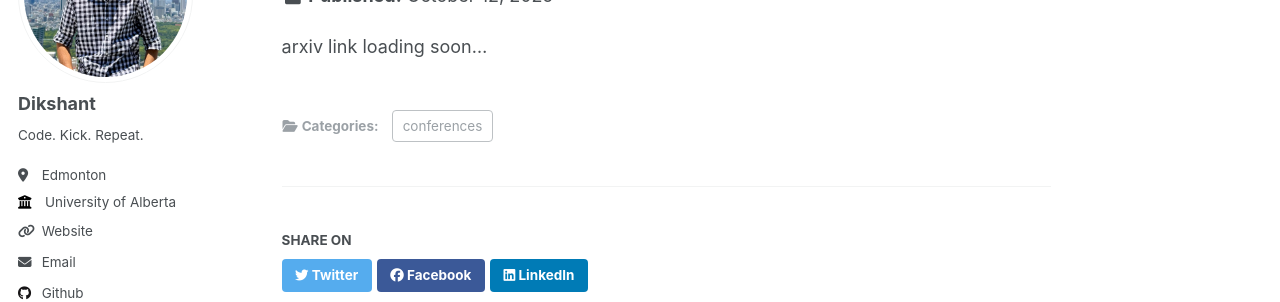
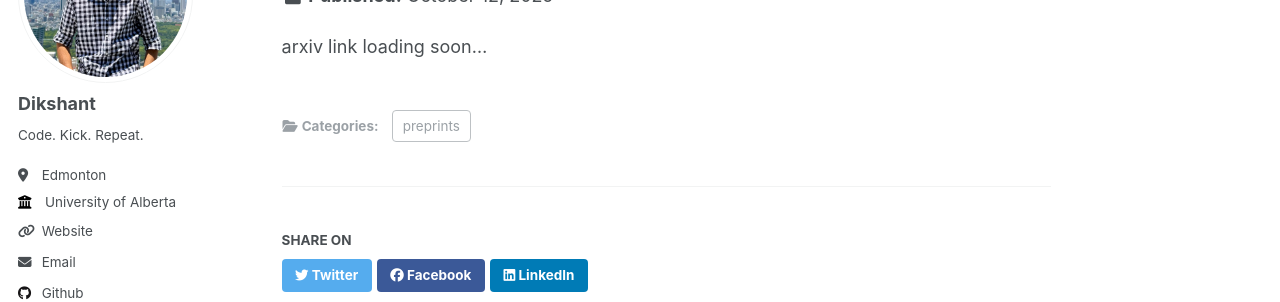
Before and after one commit to Dikshuy/Dikshuy.github.io, a Jekyll site: the page built from _publications/2025-10-12-takeover.md, in a window 1280 px wide and 976 px high. Shown: the part 198-500 px from the top of the window. Built offline with Jekyll 4.4.1, drawn with Linux system fonts in a browser that asks for light colours.

Commit message:
added pre-print for takeover paper

```diff
--- a/_publications/2025-10-12-takeover.md
+++ b/_publications/2025-10-12-takeover.md
@@ -2,8 +2,10 @@
 title: "An Adaptive Transition Framework for Game-Theoretic Based Takeover"
 date: 2025-10-12
 permalink: /publications/takeover
-category: conferences
 excerpt: "This paper proposes an adaptive transition strategy that dynamically adjusts control authority between autonomous systems and human drivers based on time and real-time driver performance. Shared control is modeled as a cooperative differential game, enabling smoother, safer takeovers during automated driving."
-paperurl: "http://dikshuy.github.io/files/takeover.pdf"
+category: preprints
+
+title_link: "http://dikshuy.github.io/files/takeover.pdf"
+arxiv_url: "https://arxiv.org/abs/xxxx.xxxxx"
 ---
 arxiv link loading soon...
```
